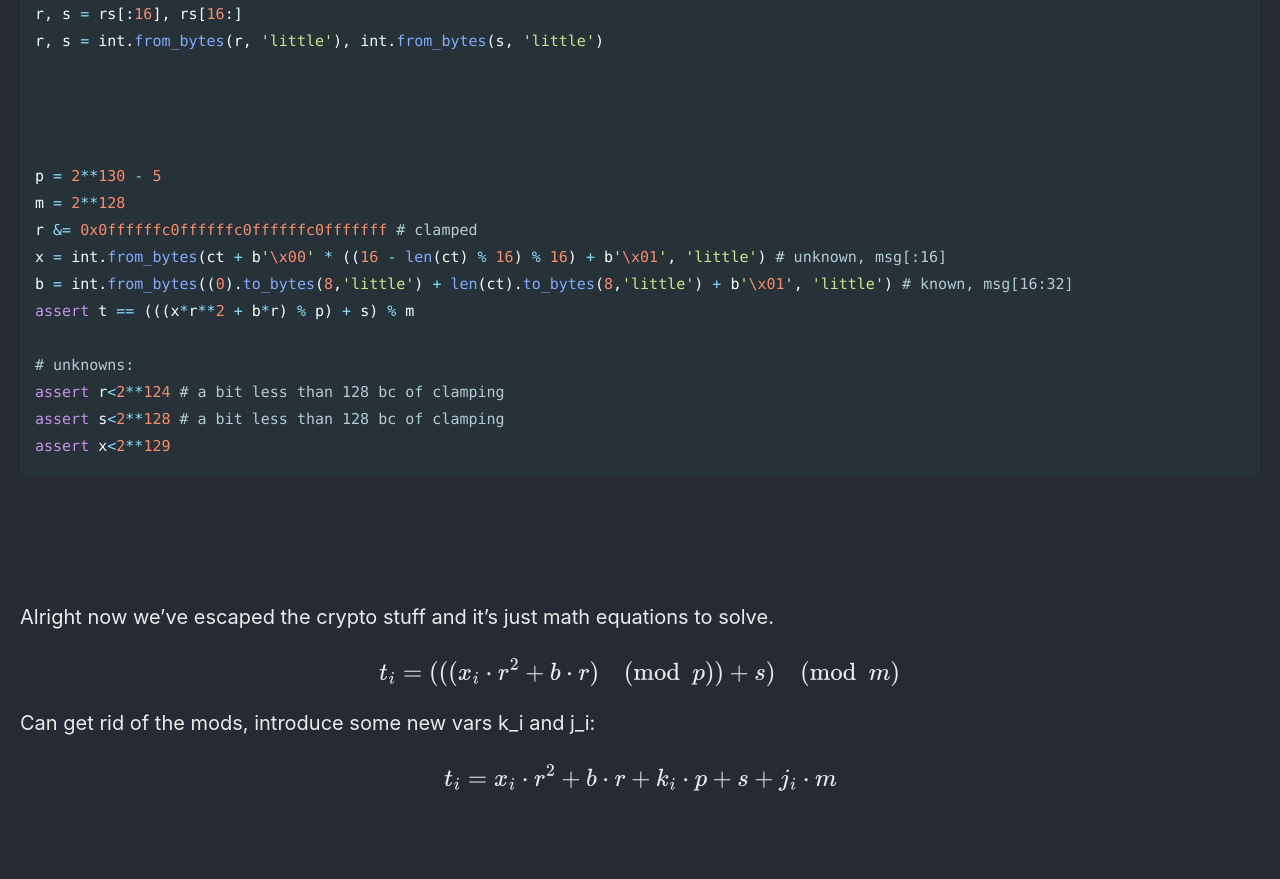
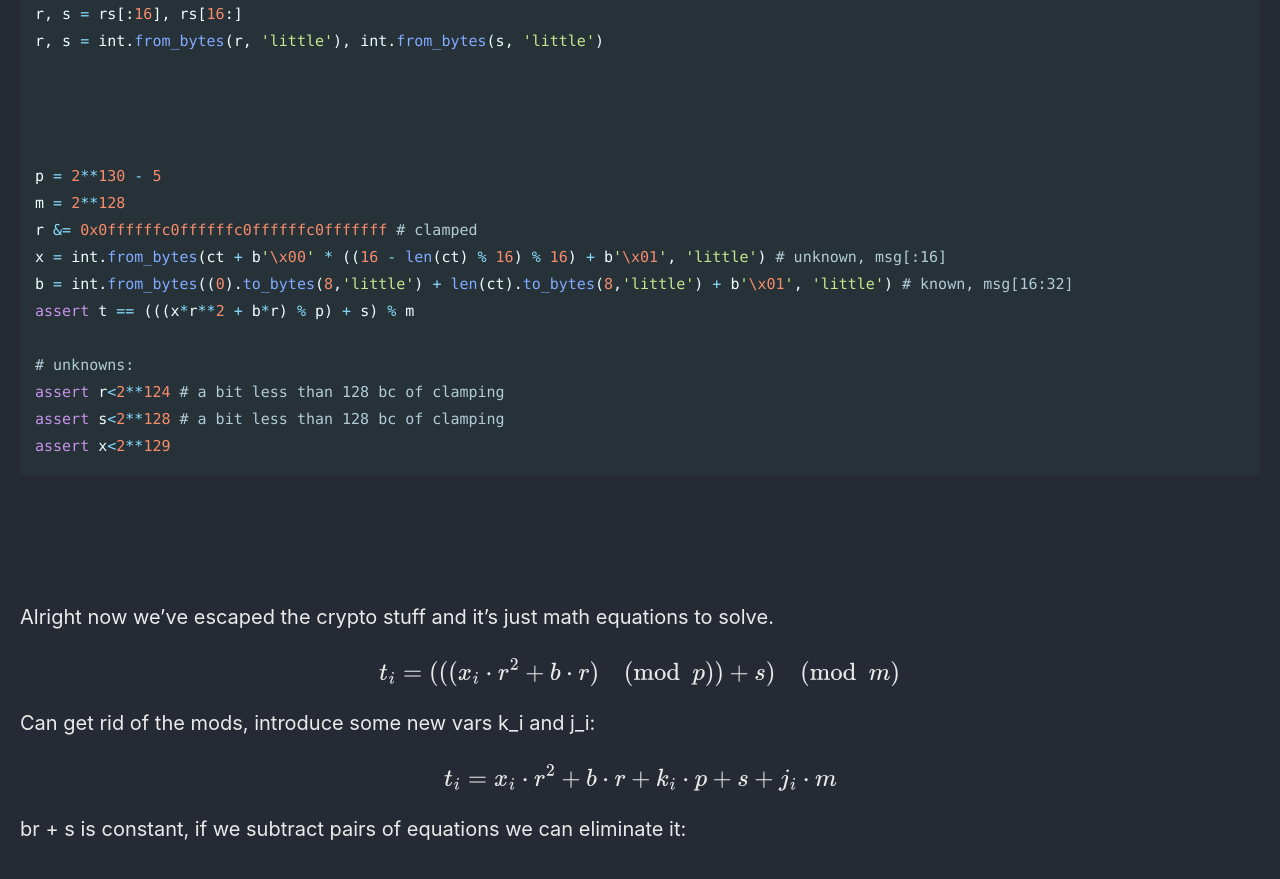
Before and after one commit to Connor-McCartney/Connor-McCartney.github.io, a Jekyll site: the page built from _pages/cryptography/other/Nostalgic-SECCONCTF14.md, in a window 1280 px wide and 900 px high, scrolled down 6407 px. Shown: the top 879 px of the window. Built offline with Jekyll 4.4.1, drawn with Linux system fonts in a browser that asks for light colours; cached includes are drawn as plain includes; before the commit the page ends 7251 px from its top, so only the background shows below that.

Commit message:
Update Nostalgic-SECCONCTF14.md

```diff
--- a/_pages/cryptography/other/Nostalgic-SECCONCTF14.md
+++ b/_pages/cryptography/other/Nostalgic-SECCONCTF14.md
@@ -292,3 +292,7 @@ Can get rid of the mods, introduce some new vars k_i and j_i:
 
 
 $$t_i = x_i \cdot r^2 + b \cdot r + k_i \cdot p + s + j_i \cdot m$$
+
+
+
+br + s is constant, if we subtract pairs of equations we can eliminate it:
```
